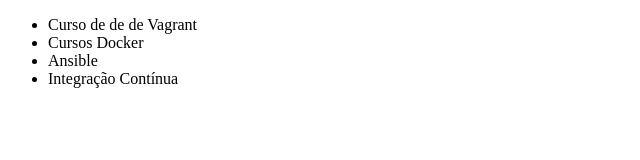
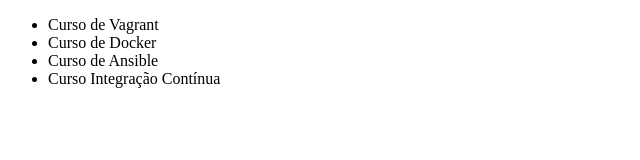
Before and after one commit to JonathanPaiva/curso-git-github, a plain HTML site: page index.html in a window 1280 px wide. Shown: the whole page, without its empty margins (0-640 px from the left). Drawn offline with Linux system fonts and the light colour scheme.

Commit message:
Modificado informações dos cursos, adicionado informações sobre novos comandos do git

```diff
--- a/index.html
+++ b/index.html
@@ -6,10 +6,10 @@
     </head>
     <body>
         <ul>
-            <li>Curso de de de Vagrant</li>
-            <li>Cursos Docker</li>
-            <li>Ansible</li>
-            <li>Integração Contínua</li>
+            <li>Curso de Vagrant</li>
+            <li>Curso de Docker</li>
+            <li>Curso de Ansible</li>
+            <li>Curso Integração Contínua</li>
         </ul>
     </body>
 </html>
```
Also changed, not shown: comandos-git.txt.
